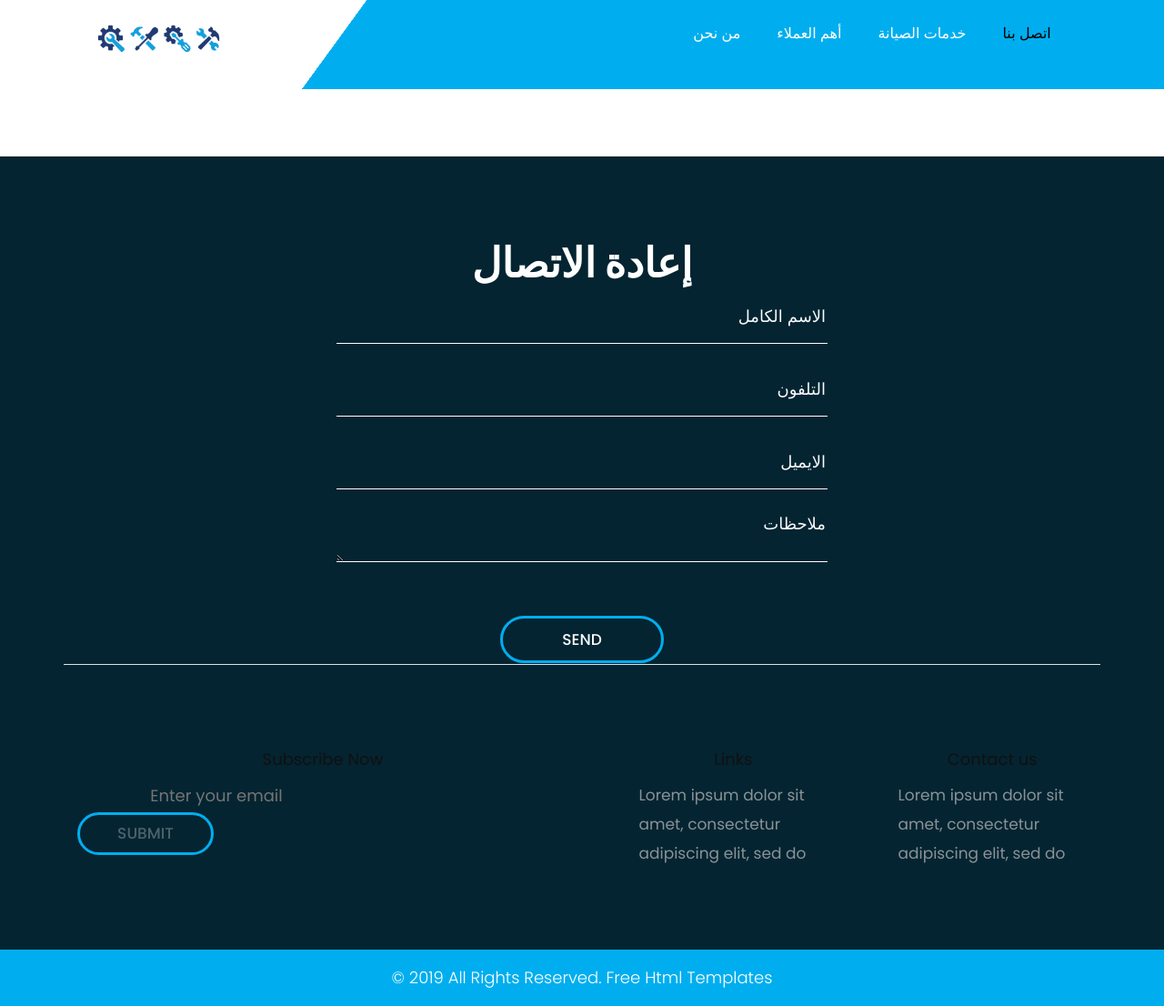
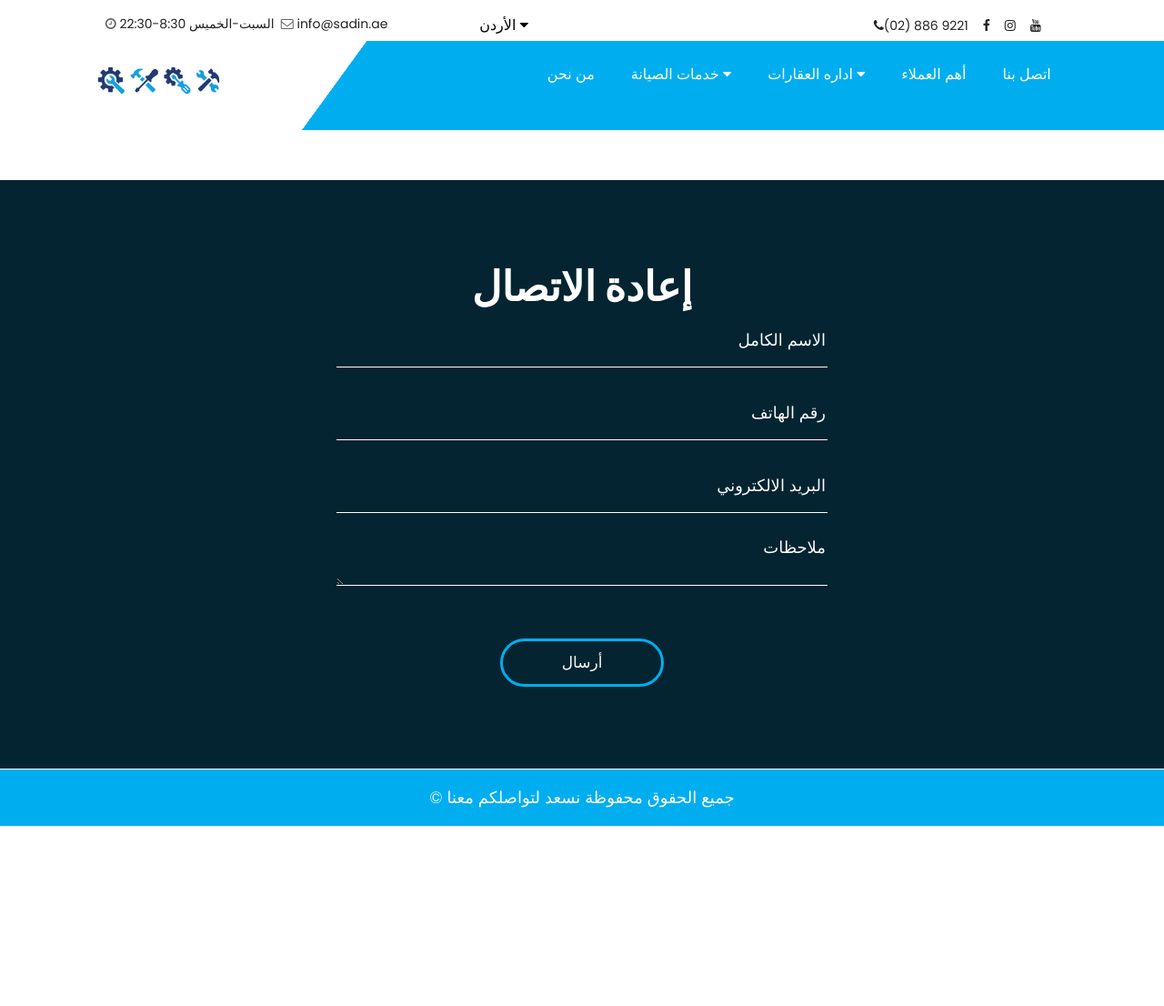
Before and after one commit to ManarOmari/AmnehWebSite, a plain HTML site: page contact.html in a window 1280 px wide. Shown: the whole page at 91% size. After the commit the page ends 908 px from the top, so only its background shows below. Drawn offline with nearby package versions, Linux system fonts and the light colour scheme.

Commit message:
Complete contact section

```diff
--- a/contact.html
+++ b/contact.html
@@ -41,8 +41,58 @@
       <!-- header -->
       <header>
          <!-- header inner -->
-         <div class="header">
          <div class="container-fluid">
+             <div class="row topnav">
+                 <div class="col-xl-12 col-lg-12 col-md-12 col-sm-12">
+                     <nav class="navbar navbar-expand">
+                         <ul class="navbar-nav text-right list1">
+                             <li class="nav-item active">
+                                 <i class="fa fa-clock-o"></i>
+                                 <a href="#">السبت-الخميس 8:30-22:30</a>
+                             </li>
+                             <li class="nav-item">
+                                 <i class="fa fa-envelope-o"></i>
+                                 <a href="mailto:info@sadin.ae">info@sadin.ae</a>
+                             </li>
+                             <div class="col-lg-4 col-md-4 col-sm-4">
+                                 <div class="dropdown">
+                                     <button class="dropbtn">الأردن
+                                         <i class="fa fa-caret-down"></i>
+                                     </button>
+                                     <div class="dropdown-content">
+                                         <a href="#">الأردن</a>
+                                         <a href="#">الأردن</a>
+                                         <a href="#">الأردن</a>
+                                     </div>
+                                 </div>
+                                 </div>
+                         </ul>
+                         <div class="col-lg-4 col-md-4 col-sm-4">
+                             <ul class="navbar-nav secondNav">
+                                 <li class="nav-item">
+
+                                     <a class="nav-link" href="tel:(02) 886 9221"> <i class="fa fa-phone"></i>(02) 886 9221</a>
+                                 </li>
+                                 <li class="nav-item">
+                                     <a class="nav-link" href="https://www.facebook.com/profile.php?id=100086157350027" target="_blank">
+                                         <i class="fa fa-facebook" aria-hidden="true"></i>
+                                     </a>
+                                 </li>
+                                 <li class="nav-item">
+                                     <a class="nav-link" href="https:://www.instagram.com/Saden_gm" target="_blank">
+                                         <i class="fa fa-instagram"></i>
+                                     </a>
+                                 </li>
+                                 <li class="nav-item">
+                                     <a class="nav-link" href="https:://www.youtube.com" target="_blank">
+                                         <i class="fa fa-youtube"></i>
+                                     </a>
+                                 </li>
+                             </ul>
+                         </div>
+                     </nav>
+                 </div>
+             </div>
              <div class="row">
                  <div class="col-xl-3 col-lg-3 col-md-3 col-sm-3 col logo_section">
                      <div class="full">
@@ -56,25 +106,61 @@
                  <div class="col-xl-9 col-lg-9 col-md-9 col-sm-9">
                      <div class="header_information">
                          <nav class="navigation navbar navbar-expand-md navbar-dark ">
-                           <button class="navbar-toggler" type="button" data-toggle="collapse" data-target="#navbarsExample04" aria-controls="navbarsExample04" aria-expanded="false" aria-label="Toggle navigation">
+                             <button class="navbar-toggler" type="button" data-toggle="collapse"
+                                 data-target="#navbarsExample04" aria-controls="navbarsExample04" aria-expanded="false"
+                                 aria-label="Toggle navigation">
                                  <span class="navbar-toggler-icon"></span>
                              </button>
                              <div class="collapse navbar-collapse" id="navbarsExample04">
                                  <ul class="navbar-nav mr-auto">
-                                 <li class="nav-item">
-                                    <a class="nav-link" href="about.html"> من نحن  </a>
+                                     <li class="nav-item ">
+                                         <a class="nav-link" href="about.html" target="_blank"> من نحن </a>
                                      </li>
                                      <li class="nav-item">
-                                    <a class="nav-link" href="clients.html">أهم العملاء</a>
+                                         <div class="dropdown nav-link">
+                                             <button class="dropbtn maintenance">خدمات الصيانة                                                 <i class="fa fa-caret-down"></i>
+                                             </button>
+                                             <div class="dropdown-content">
+                                                 <a href="#painting">اعمال الصباغ (الدهانات )</a>
+                                                 <a href="#carpentry">اعمال النجارة ( خشبيات ) </a>
+                                                 <a href="#ac">اعمال التكيف ( AC ) </a>
+                                                 <a href="#plumbing">اعمال السباكة</a>
+                                                 <a href="#decoration">اعمال الديكورات</a>
+                                                 <a href="#electricity">اعمال التوصيلات الكهربائية </a>
+                                                 <a href="#ceramic">اعمال السرميك ( كاشي ) </a>
+                                                 <a href="#control">اعمال التحكم ومكافحة الحشرات </a>
+                                                 <a href="#cleaning">اعمال التنظيف وتلميع الرخام والمباني</a>
+                                                 <a href="#isolation">اعمال العزل المائي والحراري </a>
+                                                 <a href="#building">اعمال البناء والتطوير </a>
+
+                                             </div>
+                                         </div>
                                      </li>
                                      <li class="nav-item">
-                                    <a class="nav-link" href="ourwork.html">خدمات الصيانة</a>
+                                         <div class="dropdown nav-link">
+                                             <button class="dropbtn maintenance">
+                                                 اداره العقارات
+                                                  <i class="fa fa-caret-down"></i>
+                                             </button>
+                                             <div class="dropdown-content">
+                                                 <a href="#">الحسابات والتقارير الشهريه</a>
+                                                 <a href="#"> قسم التأجير </a>
+                                                 <a href="#">قسم التطوير </a>
+                                                 <a href="#">قسم تجديد وإصدار العقود</a>
+                                                 <a href="#">إدارة الصيانه</a>
+
+                                             </div>
+                                         </div>
+
                                      </li>
-                                 <li class="nav-item active">
-                                    <a class="nav-link" href="#contact">اتصل بنا</a>
+                                     <li class="nav-item">
+                                         <a class="nav-link" href="clients.html" target="_blank">أهم العملاء</a>
+                                     </li>
+
+                                     <li class="nav-item">
+                                         <a class="nav-link" href="contact.html" target="_blank">اتصل بنا</a>
                                      </li>
                                  </ul>
-                           </div>
                          </nav>
                      </div>
                  </div>
@@ -101,16 +187,16 @@
                            <input class="contactus" placeholder="الاسم الكامل" type="type" name="Full Name">
                         </div>
                         <div class="col-md-12">
-                           <input class="contactus" placeholder="التلفون" type="type" name="Phone Number">
+                           <input class="contactus" placeholder="رقم الهاتف" type="type" name="Phone Number">
                         </div>
                         <div class="col-md-12">
-                           <input class="contactus" placeholder="الايميل" type="type" name="Email">
+                           <input class="contactus" placeholder="البريد الالكتروني" type="type" name="Email">
                         </div>
                         <div class="col-md-12">
                            <textarea class="contactus" placeholder="ملاحظات" type="type" Message="Name">ملاحظات </textarea>
                         </div>
                         <div class="col-sm-12">
-                           <button class="send_btn">Send</button>
+                           <button class="send_btn">أرسال</button>
                         </div>
                      </div>
                   </form>
@@ -121,39 +207,11 @@
       <!-- end contact -->
       <!--  footer -->
       <footer>
-         <div class="footer">
-            <div class="container">
-               <div class="row border-top">
-                  <div class="col-md-6 padding_bottom1   ">
-                     <h3>Subscribe Now</h3>
-                     <form class="footer_form">
-                        <input class="enter" placeholder="Enter your email" type="type" name="Enter your email">
-                        <button class="submit">submit</button>
-                     </form>
-                  </div>
-                  <div class="col-md-6">
-                     <div class="row">
-                        <div class="col-md-5 offset-md-1 padding_bottom1">
-                           <h3>Links</h3>
-                           <ul class="cont">
-                              <li>Lorem ipsum dolor sit amet, consectetur adipiscing elit, sed do </li>
-                           </ul>
-                        </div>
-                        <div class="col-md-5 offset-md-1">
-                           <h3>Contact us</h3>
-                           <ul class="cont">
-                              <li>Lorem ipsum dolor sit amet, consectetur adipiscing elit, sed do </li>
-                           </ul>
-                        </div>
-                     </div>
-                  </div>
-               </div>
-            </div>
             <div class="copyright">
                <div class="container">
                   <div class="row">
                      <div class="col-md-12">
-                        <p>© 2019 All Rights Reserved. <a href="https://html.design/"> Free Html Templates</a></p>
+                        <p>© جميع الحقوق محفوظة <a href="#"> نسعد لتواصلكم معنا</a></p>
                      </div>
                   </div>
                </div>
```
Also changed, not shown: index.html (renamed from main.html, +1 -1 lines). Lines whose indentation alone changed are shown as unchanged.
